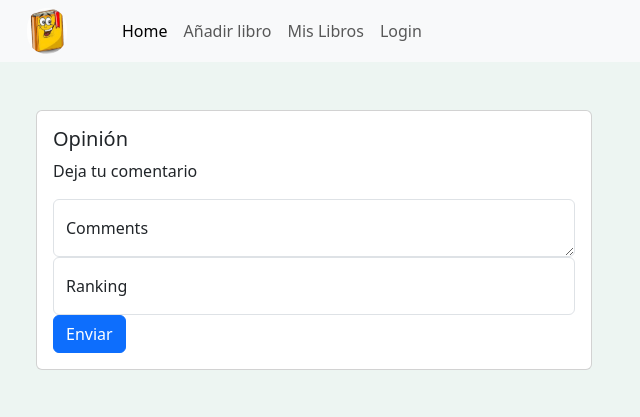
After one commit to pilasujg/Biblioteca, a Node server app: page /books/opinion/2 in a window 1280 px wide. The commit adds this page. Shown: the top 417 px of the page, without its empty margins (0-640 px from the left). Run offline with Node 20, Linux system fonts and the light colour scheme; some libraries are stand-ins or nearby versions.

Commit message:
views better

```diff
--- a/src/lib/db.js
+++ b/src/lib/db.js
@@ -32,5 +32,6 @@ const db = mongoose.connection;
 db.books = db.collection('books');
 db.users = db.collection('users');
 db.sessions = db.collection('sessions');
+db.opiniones = db.collection('opiniones');
 
 export default db;
--- a/src/routes/books.js
+++ b/src/routes/books.js
@@ -76,11 +76,46 @@ router.get('/books/view/:id', async (req, res) => {
     console.log(onebook)
 });
 
+
+// rutas para opinion libros
+
+router.get('/books/opinion/:id', async (req, res) => {
+    const db = req.app.db;
+    const id = req.params.id;
+    console.log(id)
+    res.render('lectores/opinion', {
+        title: 'OPINION',
+        id: id,
+        helpers: req.handlebars.helpers,
+        session: req.session,
+        });
+});
+
+
+router.post('/books/opinion', async (req, res) => {
+    const db = req.app.db;
+    const id = req.body.id;
+    const lectorId = req.session.lectorId;
+
+    let lector = await db.users.findOne({_id: ObjectId(lectorId)});
+    console.log(lector)
+    console.log(id)
+    let opinion = req.body.opinion;
+    let date = new Date();
+    await db.opiniones.findOneAndUpdate({libro: ObjectId(id)}, {$push: {opiniones: {opinion: opinion, idLector:lectorId, lector: lector.nombre, fecha: date}}},{ upsert: true });
+    req.flash('success_msg', 'Opinion guardada!');
+    res.redirect('/home');
+});
+
+
+
 // listar libros
 router.get('/books/listado', async (req, res) => {
     const db = req.app.db;
+    let lectorId = req.session.lectorId;
+    console.log(lectorId)
     let books = await db.books.find({}).sort({titulo:1}).toArray();
-    console.log(books);
+
     console.log('hola');
 
 
--- a/src/views/add.hbs
+++ b/src/views/add.hbs
@@ -15,7 +15,3 @@
 
 </div>
 </div>
-
-{{! Path: src/views/partials/formtabla.hbs }}
-{{! Path: src/views/partials/header.hbs }}
-{{! Path: src/views/partials/footer.hbs }}
--- /dev/null
+++ b/src/views/lectores/opinion.hbs
@@ -0,0 +1,24 @@
+
+<row class="row">
+  <div class="col-sm-6 d-sm-block text-black p-5">
+    <div class="card">
+      <div class="card-body">
+        <h5 class="card-title">Opinión</h5>
+
+        <p class="card-text h-4">Deja tu comentario</p>
+        <form action="/books/opinion" method="POST">
+          <input type="hidden" name="id" id="libroId" value="{{id}}">
+          <input type="hidden" name="lector" id="lector" value="{{@root.session.lectorId}}">
+          <div class="form-floating">
+            <textarea class="form-control" placeholder="Deja tu comentario" name="opinion" id="opinion"></textarea>
+            <label for="floatingTextarea">Comments</label>
+          </div>
+          <div class="form-floating">
+            <input type="number" class="form-control" id="floatingInput" placeholder="Ranking">
+            <label for="floatingInput">Ranking</label>
+          </div>
+          <button type="submit" class="btn btn-primary btn-block">Enviar</button>
+        </form>
+      </div>
+    </div>
+  </div>
--- a/src/views/listado.hbs
+++ b/src/views/listado.hbs
@@ -5,7 +5,6 @@
 }
 </style>
 
-<link rel="stylesheet" href="/css/main.css">
 
 <div class="container-fluid">
     <div class="row mt-4">
--- a/src/views/login/signin.hbs
+++ b/src/views/login/signin.hbs
@@ -31,7 +31,7 @@ height: 100%;
 
           <form action="/users/login" method="POST" style="width: 25rem;">
 
-            <h3 class="fw-normal mb-3 pb-3" style="letter-spacing: 1px;">Log in</h3>
+            <h3 class="fw-normal mb-3 pb-3" style="letter-spacing: 1px;">Inicia Sesión</h3>
 
             <div class="form-outline mb-4">
               <input type="email" id="email" name="email" class="form-control form-control-lg" />
--- a/src/views/partials/formtabla.hbs
+++ b/src/views/partials/formtabla.hbs
@@ -52,7 +52,7 @@
         cols="50"
       ></textarea>
     </div>
-    <button class="btn btn-primary btn-block" type="summit" id="guardarBook">Guardar</button>
+    <button class="btn btn-primary btn-block" type="submit" id="guardarBook">Guardar</button>
   </div>
 </form>
 
--- a/src/views/partials/navbar.hbs
+++ b/src/views/partials/navbar.hbs
@@ -12,7 +12,7 @@
       <div class="navbar-nav">
         <a class="nav-link active" aria-current="page" href="/home">Home</a>
         <a class="nav-link" href="/books/add">Añadir libro</a>
-        <a class="nav-link" href="/books/listado">Listado</a>
+        <a class="nav-link" href="/books/listado">Mis Libros</a>
          <a class="nav-link" href="/login">Login</a>
       </div>
     </div>
```
Also changed, not shown: src/routes/users.js (+7 -3 lines), src/views/home.hbs (+18 -4 lines).
